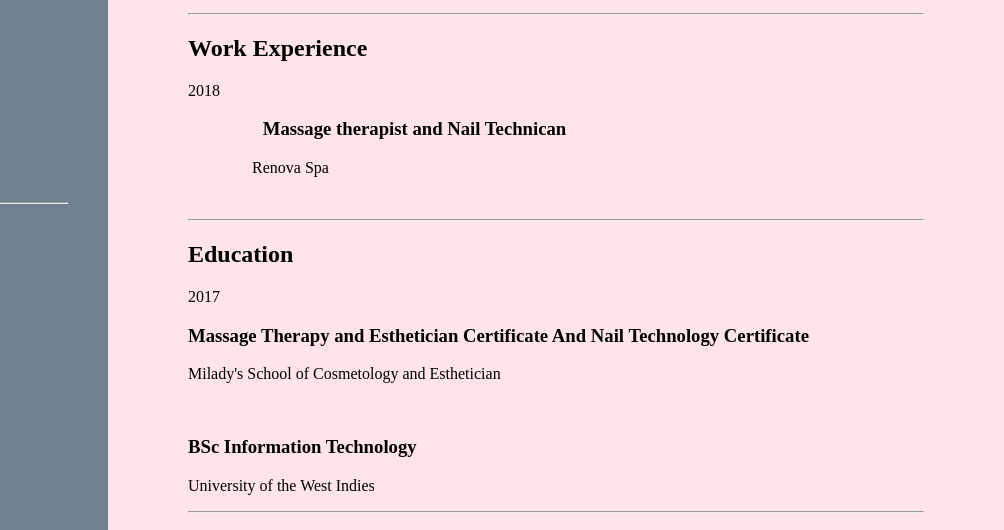
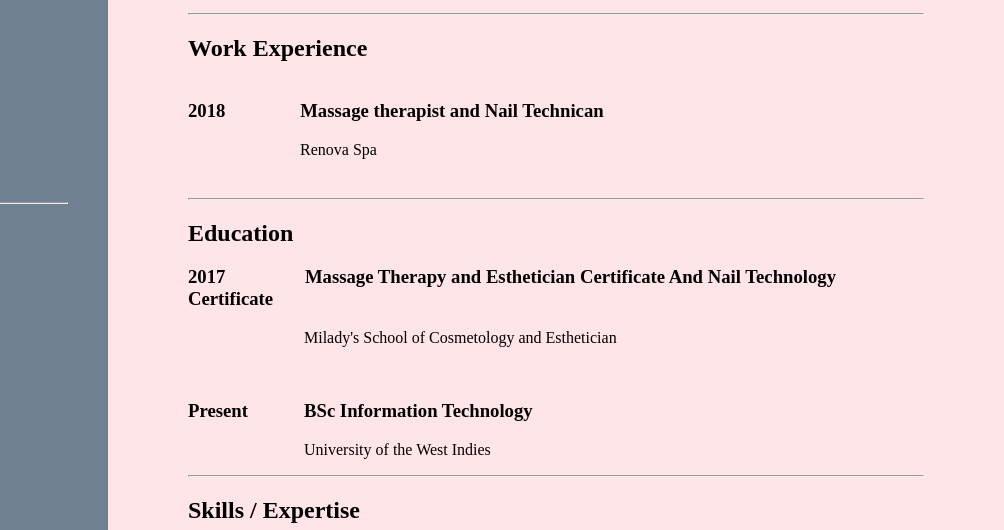
Before and after one commit to ShawnaBailey/info2180, a plain HTML site: page index.html in a window 1280 px wide. Shown: the part 406-936 px from the top of the page, 276-1280 px from the left. Drawn offline with Linux system fonts and the light colour scheme.

Commit message:
final flex edit

```diff
--- a/index.html
+++ b/index.html
@@ -40,25 +40,28 @@
       <div class="work">
         <h2>Work Experience</h2>
         <div class="workflex">
-            2018<p class="position"></p> <h3>&emsp;&emsp;&emsp;&emsp;Massage therapist and Nail Technican </h3>
+             <h3>2018&emsp;&emsp;&emsp;&emsp;Massage therapist and Nail Technican </h3>
         <p>
-          &emsp;&emsp;&emsp;&emsp;Renova Spa
+          &emsp;&emsp;&emsp;&emsp;&emsp;&emsp;&emsp;Renova Spa
         </P>
       </div>
       </div>
+      <br><br><br><br><br>
       <br>
       <hr>
       <div class="education">
       <h2>Education</h2>
-      2017<h3>Massage Therapy and Esthetician Certificate And Nail Technology Certificate</h3>
+      <div clas="eduflex">
+      <h3>2017 &emsp;&emsp;&emsp;&emsp;Massage Therapy and Esthetician Certificate And Nail Technology Certificate</h3>
       <p>
-        Milady's School of Cosmetology and Esthetician
+        &emsp;&emsp;&emsp;&emsp;&emsp;&emsp;&emsp; Milady's School of Cosmetology and Esthetician
       </P>
         <br>
-      <h3>BSc Information Technology</h3>
+       <h3>Present&emsp;&emsp;&emsp;BSc Information Technology</h3>
       <P>
-        University of the West Indies
+        &emsp;&emsp;&emsp;&emsp;&emsp;&emsp;&emsp; University of the West Indies
       </p>
+    </div>
     </div>
 
       <hr>
--- a/styles.css
+++ b/styles.css
@@ -92,8 +92,11 @@ a.social > img + a.social > img{
   flex-wrap: wrap;
 }*/
 
-.position{
-  float: right;
+.workflex{
+  float: left;
+}
+.eduflex{
+  float: left;
 }
 
 
```
